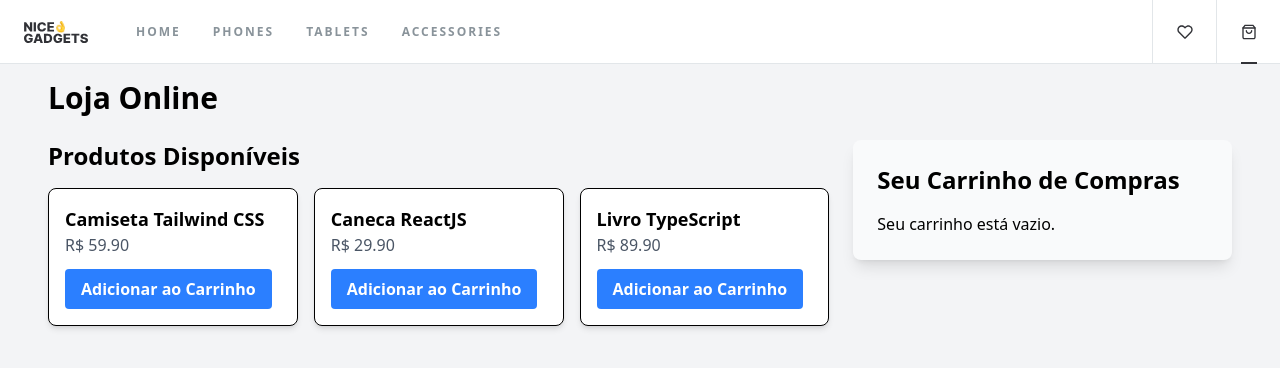
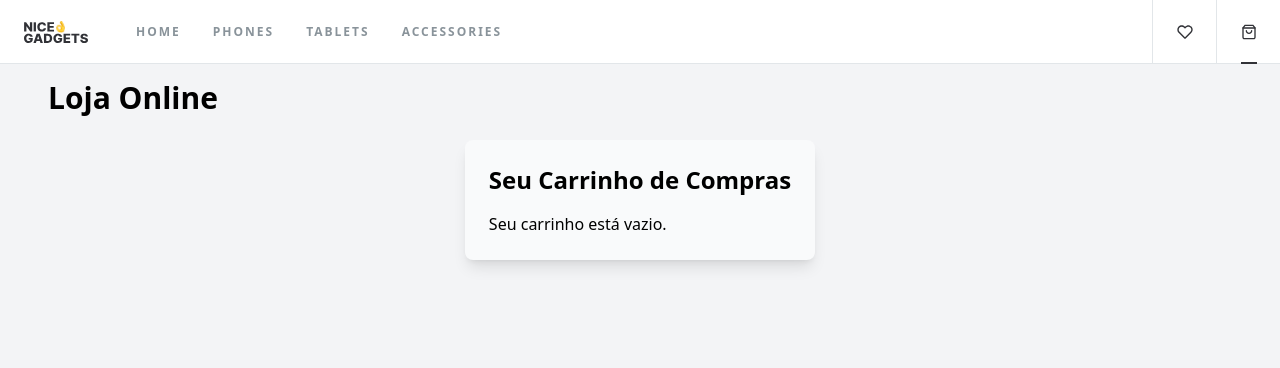
Before and after one commit to lukastf/react-phone-catalog, a React (Vite) app: page /cart in a window 1280 px wide. Shown: the top 368 px of the page. Built offline with nearby package versions, Linux system fonts and the light colour scheme.

Commit message:
adicionado subtractFromCart, hideMenuMobile quando clica no menu mobile, melhorado o Cart

```diff
--- a/src/components/Card.tsx
+++ b/src/components/Card.tsx
@@ -54,7 +54,7 @@ const Card = ({
       </div>
 
       <div className="px-6 py-4">
-        <p className="text-gray-700 text-base mb-2">Screen {screen}</p>
+        <p className="text-gray-700 text-base">Screen {screen}</p>
         <p className="text-gray-700 text-base">Capacity {capacity}</p>
         <p className="text-gray-700 text-base">Ram {ram}</p>
       </div>
--- a/src/components/Navbar.tsx
+++ b/src/components/Navbar.tsx
@@ -206,6 +206,7 @@ const Navbar = () => {
               <NavLink
                 aria-current="page"
                 to="/"
+                onClick={() => hideMenuMobile()}
                 className={({ isActive }) =>
                   isActive
                     ? `${baseClassesMenu} text-[#313237] after:w-full`
@@ -219,6 +220,7 @@ const Navbar = () => {
               <NavLink
                 aria-current="page"
                 to="/phones"
+                onClick={() => hideMenuMobile()}
                 className={({ isActive }) =>
                   isActive
                     ? `${baseClassesMenu} text-[#313237] after:w-full`
@@ -232,6 +234,7 @@ const Navbar = () => {
               <NavLink
                 aria-current="page"
                 to="/tablets"
+                onClick={() => hideMenuMobile()}
                 className={({ isActive }) =>
                   isActive
                     ? `${baseClassesMenu} text-[#313237] after:w-full`
@@ -245,6 +248,7 @@ const Navbar = () => {
               <NavLink
                 aria-current="page"
                 to="/accessories"
+                onClick={() => hideMenuMobile()}
                 className={({ isActive }) =>
                   isActive
                     ? `${baseClassesMenu} text-[#313237] after:w-full`
@@ -260,6 +264,7 @@ const Navbar = () => {
               <NavLink
                 aria-current="page"
                 to="/favorites"
+                onClick={() => hideMenuMobile()}
                 className={({ isActive }) =>
                   isActive
                     ? `${baseClassesMenu} text-[#313237] after:w-full`
@@ -280,6 +285,7 @@ const Navbar = () => {
               <NavLink
                 aria-current="page"
                 to="/cart"
+                onClick={() => hideMenuMobile()}
                 className={({ isActive }) =>
                   isActive
                     ? `${baseClassesMenu} text-[#313237] after:w-full`
--- a/src/contexts/CartProvider.tsx
+++ b/src/contexts/CartProvider.tsx
@@ -10,6 +10,9 @@ export const CartProvider = ({ children }: { children: ReactNode }) => {
     setCart((prevCart) => {
       const existingItem = prevCart.find((item) => item.id === product.id);
       if (existingItem) {
+        if (existingItem.quantity >= 99) {
+          return prevCart;
+        }
         return prevCart.map((item) =>
           item.id === product.id
             ? { ...item, quantity: item.quantity + 1 }
@@ -17,6 +20,20 @@ export const CartProvider = ({ children }: { children: ReactNode }) => {
         );
       }
       return [...prevCart, { ...product, quantity: 1 }];
+    });
+  };
+
+  const subtractFromCart = (product: ProductType) => {
+    setCart((prevCart) => {
+      const existingItem = prevCart.find((item) => item.id === product.id);
+      if (!existingItem) return prevCart;
+      if (existingItem.quantity <= 1) {
+        // remove o item do carrinho se a quantidade for 1 ou menos
+        return prevCart.filter((item) => item.id !== product.id);
+      }
+      return prevCart.map((item) =>
+        item.id === product.id ? { ...item, quantity: item.quantity - 1 } : item
+      );
     });
   };
 
@@ -29,7 +46,13 @@ export const CartProvider = ({ children }: { children: ReactNode }) => {
     0
   );
 
-  const value = { cart, addToCart, removeFromCart, cartTotal };
+  const value = {
+    cart,
+    addToCart,
+    removeFromCart,
+    subtractFromCart,
+    cartTotal,
+  };
 
   return <CartContext.Provider value={value}>{children}</CartContext.Provider>;
 };
--- a/src/interfaces/cartContext.ts
+++ b/src/interfaces/cartContext.ts
@@ -3,6 +3,7 @@ import type { CartItemType, ProductType } from "./carrinho";
 export interface CartContextType {
   cart: CartItemType[];
   addToCart: (product: ProductType) => void;
+  subtractFromCart: (product: ProductType) => void;
   removeFromCart: (productId: number) => void;
   cartTotal: number;
 }
--- a/src/pages/Cart.tsx
+++ b/src/pages/Cart.tsx
@@ -1,10 +1,11 @@
 import React from "react";
 
 import { useCart } from "../contexts/UseCart";
-import ProductList from "../components/ProductList";
+//import ProductList from "../components/ProductList";
 
 const CartSummary: React.FC = () => {
-  const { cart, removeFromCart, cartTotal } = useCart();
+  const { cart, removeFromCart, cartTotal, addToCart, subtractFromCart } =
+    useCart();
 
   return (
     <div className="p-6 bg-gray-50 rounded-lg shadow-lg">
@@ -19,12 +20,27 @@ const CartSummary: React.FC = () => {
                 key={item.id}
                 className="flex justify-between items-center mb-2"
               >
-                <span>
-                  {item.name} (Qtd: {item.quantity})
-                </span>
-                <div>
+                <p className="w-30 lg:w-md">{item.name}</p>
+                <div className="w-40 lg:w-xs">
+                  <button
+                    onClick={() => addToCart(item)}
+                    className="text-blue-500 hover:text-blue-700 text-sm px-4 py-2 border border-black cursor-pointer"
+                    title="Remover item"
+                  >
+                    +
+                  </button>
+                  <span className="mx-1">(Qtd: {item.quantity})</span>
+                  <button
+                    onClick={() => subtractFromCart(item)}
+                    className="text-blue-500 hover:text-blue-700 text-sm px-4 py-2 border border-black cursor-pointer"
+                    title="Remover item"
+                  >
+                    -
+                  </button>
+                </div>
+                <div className="w-30 lg:w-xs">
                   <span className="font-semibold mr-3">
-                    R$ {(item.price * item.quantity).toFixed(2)}
+                    $ {(item.price * item.quantity).toFixed(2)}
                   </span>
                   <button
                     onClick={() => removeFromCart(item.id)}
@@ -38,7 +54,7 @@ const CartSummary: React.FC = () => {
             ))}
           </ul>
           <div className="text-xl font-bold">
-            Total: R$ {cartTotal.toFixed(2)}
+            Total: $ {cartTotal.toFixed(2)}
           </div>
         </>
       )}
@@ -53,14 +69,16 @@ function Cart() {
     <div className="container mx-auto p-4">
       <h1 className="text-3xl font-bold mb-6">Loja Online</h1>
 
-      <div className="grid grid-cols-1 lg:grid-cols-3 gap-6">
-        <div className="lg:col-span-2">
+      {/*<div className="grid grid-cols-1 lg:grid-cols-3 gap-6">*/}
+      <div className="flex justify-center gap-4">
+        <CartSummary />
+        {/*<div className="lg:col-span-2">
           <h2 className="text-2xl font-semibold mb-4">Produtos Disponíveis</h2>
           <ProductList />
         </div>
         <div className="lg:col-span-1">
           <CartSummary />
-        </div>
+        </div>*/}
       </div>
     </div>
   );
--- a/src/pages/Favorites.tsx
+++ b/src/pages/Favorites.tsx
@@ -105,7 +105,7 @@ function Favorites() {
     <div className="container mx-auto p-4">
       <h1 className="text-3xl font-bold mb-6">Favoritos</h1>
 
-      <div className="grid grid-cols-1 lg:grid-cols-3 gap-6">
+      <div className="grid grid-cols-1 md:grid-cols-2 lg:grid-cols-3 gap-6">
         {favorites.map((fav) => (
           <ProductCard key={fav.id} product={fav} />
         ))}
```
